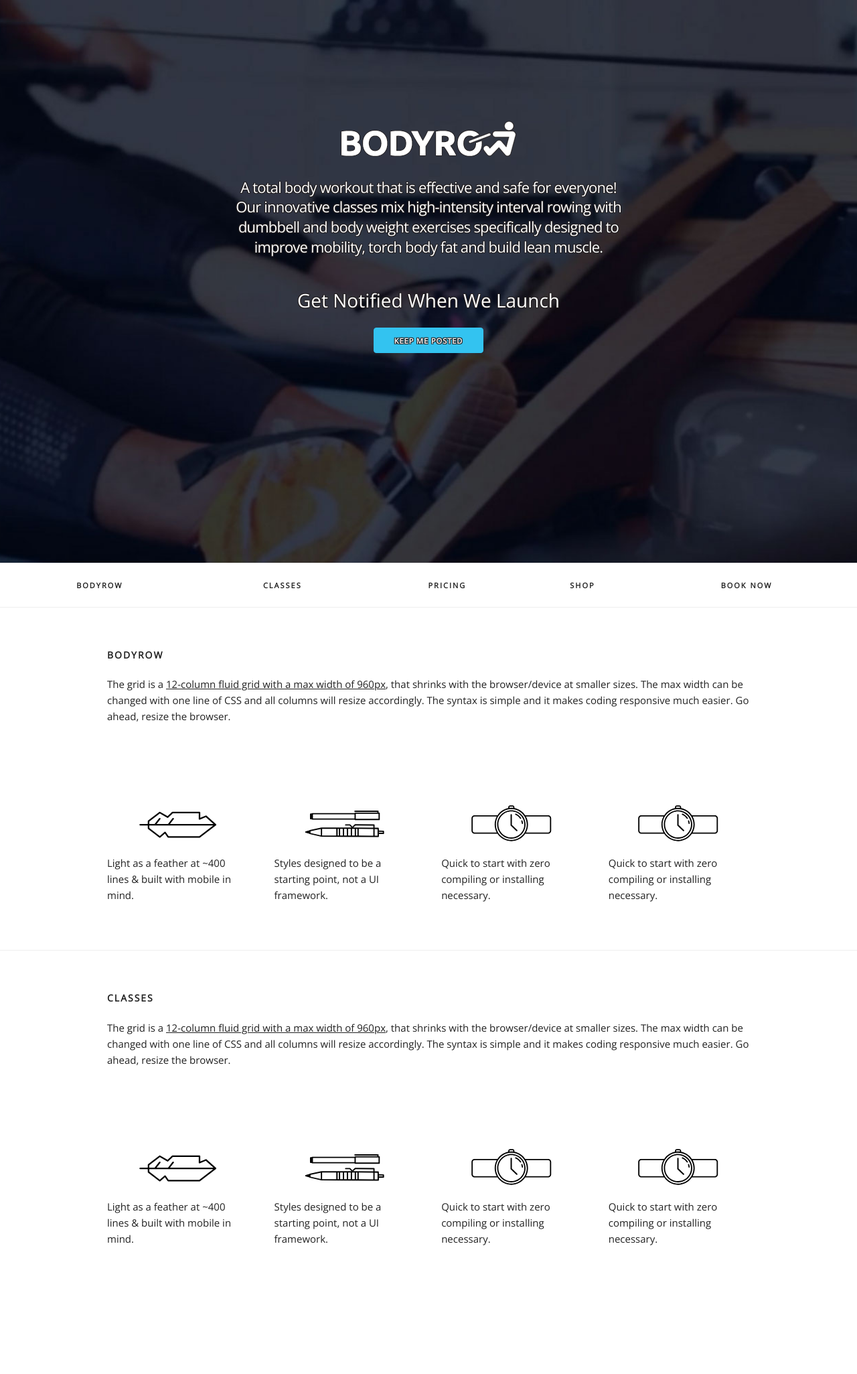
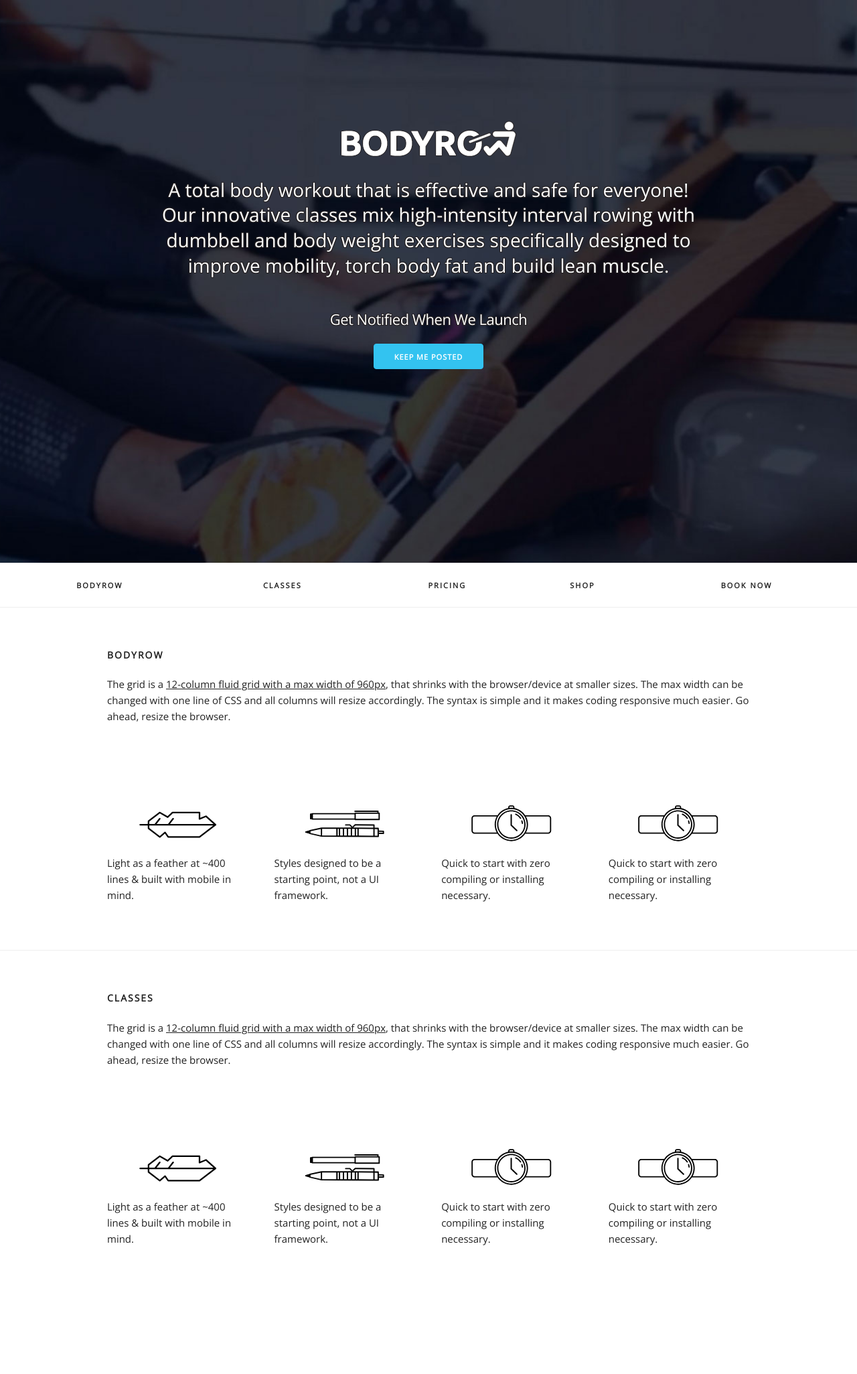
Before and after one commit to ambit/bodyrow, a Jekyll site: the page built from index.html, in a window 1280 px wide. Shown: the whole page at 67% size. Built offline with Jekyll 4.4.1, drawn with Linux system fonts in a browser that asks for light colours; nearby versions of some CDN libraries.

Commit message:
fix again

```diff
--- a/css/style.css
+++ b/css/style.css
@@ -18,20 +18,17 @@
   text-align: center;
   font-family: 'Open Sans', sans-serif;
   color: #fff;
-  text-shadow:
-   -1px -1px 0 #231f20,
-    1px -1px 0 #231f20,
-    -1px 1px 0 #231f20,
-     1px 1px 0 #231f20;
   margin: 0 auto 0 auto;
   padding-top: 180px;
   width: 100%;
   max-width: 800px; }
+.home .header .content h4 {
+  font-size: 2.8rem;
+  letter-spacing: 0;
+  text-shadow: -1px -1px 0 #231f20, 1px -1px 0 #231f20, -1px 1px 0 #231f20, 1px 1px 0 #231f20; }
 .home .header .content h5 {
-  font-size: 2.8rem;
-  letter-spacing: 0; }
-.home .header .content h4 {
-  font-size: 2.2rem; }
+  font-size: 2.2rem;
+  text-shadow: -1px -1px 0 #231f20, 1px -1px 0 #231f20, -1px 1px 0 #231f20, 1px 1px 0 #231f20; }
 
 .docs-header {
   text-transform: uppercase;
```
